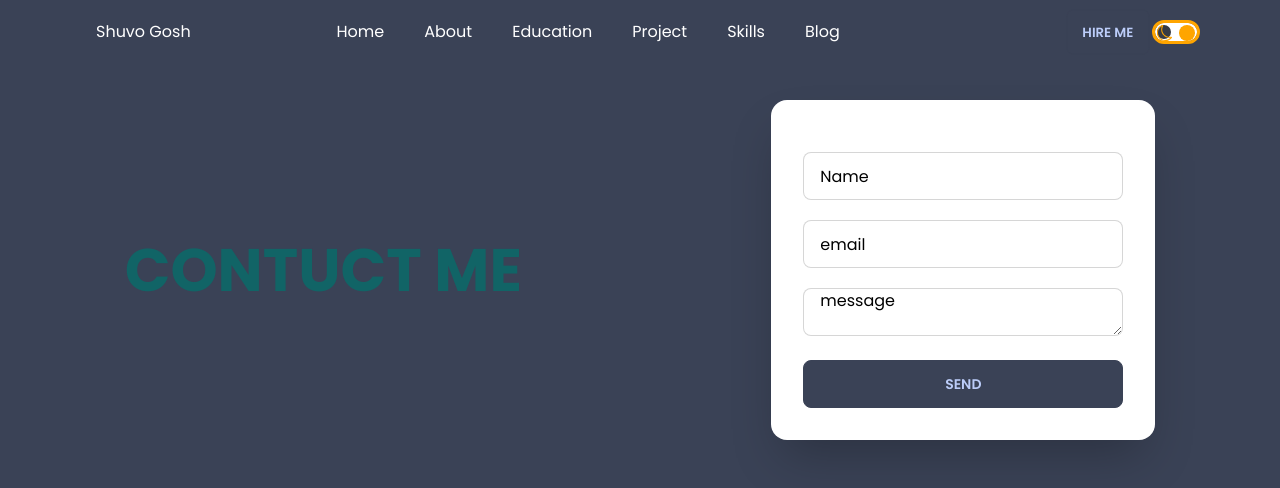
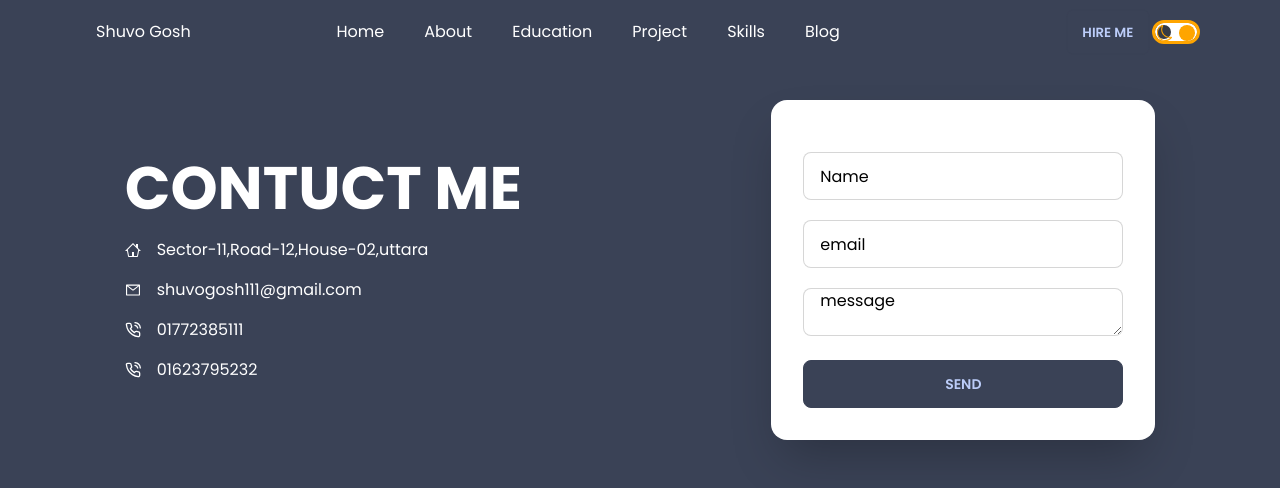
Before and after one commit to Shuvoghosh7/My-Portfolio, a React (Create React App) app: page /contuct in a window 1280 px wide. Shown: the top 488 px of the page. Built offline with nearby package versions, Linux system fonts and the light colour scheme.

Commit message:
fix some problem

```diff
--- a/package.json
+++ b/package.json
@@ -15,6 +15,7 @@
     "react-icons": "^4.4.0",
     "react-router-dom": "^6.3.0",
     "react-scripts": "5.0.1",
+    "react-toastify": "^9.0.4",
     "swiper": "^8.2.2",
     "web-vitals": "^2.1.4"
   },
--- a/src/App.js
+++ b/src/App.js
@@ -37,6 +37,7 @@ function App() {
           <Route path='/skills' element={<Skills/>}/>
           <Route path='/blog' element={<Blog/>}/>
         </Routes>
+
       </Navbar>
     </div>
   );
--- a/src/Component/Navbar.js
+++ b/src/Component/Navbar.js
@@ -57,7 +57,7 @@ const Navbar = ({ children }) => {
             </div>
             <div class="drawer-side">
                 <label for="my-drawer-3" class="drawer-overlay"></label>
-                <ul class="menu p-4 overflow-y-auto w-42 bg-base-100">
+                <ul class="menu p-4 overflow-y-auto w-56 bg-black text-white text-xl">
 
                     <li><Link to='/' className='rounded-lg'>Home</Link></li>
                     <li><Link to='/about' className='rounded-lg'>About</Link></li>
@@ -65,6 +65,7 @@ const Navbar = ({ children }) => {
                     <li><Link to='/project' className='rounded-lg'>Project</Link></li>
                     <li><Link to="/contuct" className='rounded-lg'>Contuct</Link></li>
                     <li><Link to="/skills" className='rounded-lg'>Skills</Link></li>
+                    <li><Link to="/blog" className='rounded-lg'>Blog</Link></li>
                     <div className='flex justify-center items-center'>
                         <Toggle />
                     </div>
--- a/src/Pages/Contuct/Contuct.js
+++ b/src/Pages/Contuct/Contuct.js
@@ -1,7 +1,11 @@
-import React, { useContext, useRef, useState } from 'react';
+import React, { useContext, useRef } from 'react';
 import '../../Style/Contuct.css'
 import emailjs from '@emailjs/browser';
 import { themeContext } from '../../Context';
+import { GoHome } from 'react-icons/go';
+import { FiPhoneCall } from 'react-icons/fi';
+import { AiOutlineMail } from 'react-icons/ai';
+
 const Contuct = () => {
     const form = useRef();
     const theme = useContext(themeContext);
@@ -14,16 +18,31 @@ const Contuct = () => {
                 console.log(result.text);
             }, (error) => {
                 console.log(error.text);
+                form.reset();
 
-                form.reset();
             });
     }
     return (
         <div className='my-20'>
-            <div className=' lg:flex md:flex justify-around items-center'style={{color:lightMode?"#9A1750":"#116466"}}>
+            <div className=' lg:flex md:flex justify-around items-center' style={{ color: lightMode ? "#9A1750" : "white" }}>
 
                 <div>
                     <h1 className='text-6xl'>CONTUCT ME</h1>
+                    <div className='mt-5' style={{ color: lightMode ? "black" : "white" }}>
+                        <p class="flex items-center justify-center md:justify-start mb-4">
+
+                            <GoHome className='mr-4' /> Sector-11,Road-12,House-02,uttara
+                        </p>
+                        <p class="flex items-center justify-center md:justify-start mb-4">
+                            <AiOutlineMail className='mr-4' /> shuvogosh111@gmail.com
+                        </p>
+                        <p class="flex items-center justify-center md:justify-start mb-4">
+                            <FiPhoneCall className='mr-4' />01772385111
+                        </p>
+                        <p class="flex items-center justify-center md:justify-start">
+                            <FiPhoneCall className='mr-4' /> 01623795232
+                        </p>
+                    </div>
                 </div>
                 <div className='card flex-shrink-0 w-full max-w-sm shadow-2xl bg-base-100 my-5'>
                     <div class="card-body">
--- a/src/Pages/Education/Education.js
+++ b/src/Pages/Education/Education.js
@@ -6,7 +6,7 @@ const Education = () => {
     const theme = useContext(themeContext);
     const lightMode = theme.state.lightMode;
     return (
-        <div class="education mx-20" id="education">
+        <div class="education mx-20 my-12" id="education">
 
             <h1 class="my-12 text-center text-5xl" style={{color:lightMode?" black":" white"}}> My <span>Education</span> </h1>
 
--- a/src/Pages/ProjectDetails/ProjectDetails1.js
+++ b/src/Pages/ProjectDetails/ProjectDetails1.js
@@ -9,7 +9,7 @@ const ProjectDetails1 = () => {
     const theme = useContext(themeContext);
     const lightMode = theme.state.lightMode;
     return (
-        <div className='mt-16'>
+        <div className=' m-12'>
             <div className='grid lg:grid-cols-3 gap-10 m-12'>
                 <img src={product} alt="" />
                 <img src={order} alt="" />
--- a/src/Pages/ProjectDetails/ProjectDetails2.js
+++ b/src/Pages/ProjectDetails/ProjectDetails2.js
@@ -8,7 +8,7 @@ const ProjectDetails2 = () => {
     const theme = useContext(themeContext);
     const lightMode = theme.state.lightMode;
     return (
-        <div className='mt-16'>
+        <div className='m-16'>
             <div className='grid lg:grid-cols-3 gap-10 m-12'>
                <img src={product} alt="" />
                <img src={inventory} alt="" />
--- a/src/Pages/ProjectDetails/ProjectDetails3.js
+++ b/src/Pages/ProjectDetails/ProjectDetails3.js
@@ -8,7 +8,7 @@ const ProjectDetails3 = () => {
     const theme = useContext(themeContext);
     const lightMode = theme.state.lightMode;
     return (
-        <div className='mt-16'>
+        <div className='m-12'>
             <div className='grid lg:grid-cols-3 gap-10 m-12'>
                 <img src={banner} alt="" />
                 <img src={services} alt="" />
```
Also changed, not shown: 1 other file (tests, documents, lock files or other folders). Lines whose indentation alone changed are shown as unchanged.
